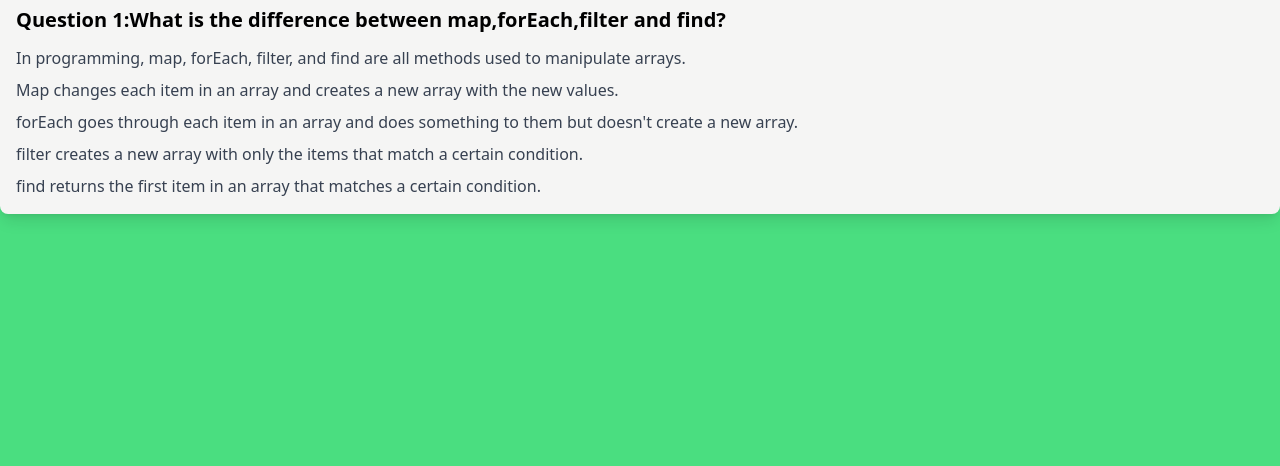
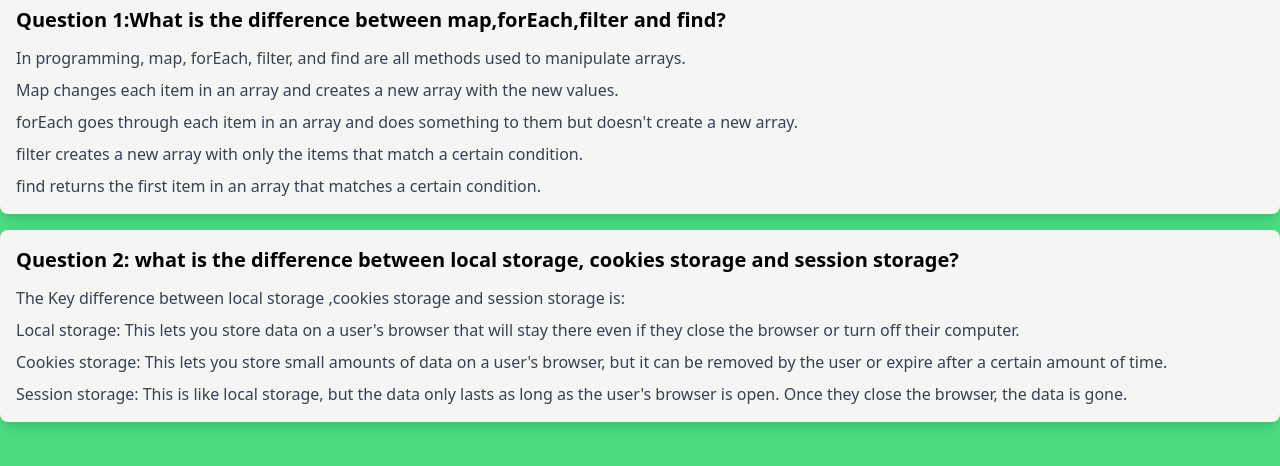
Before and after one commit to jobayermannan/Assignment-7-Quize-Hero, a plain HTML site: page blog.html in a window 1280 px wide. Shown: the part 122-588 px from the top of the page. Drawn offline with nearby package versions, Linux system fonts and the light colour scheme.

Commit message:
second question added into the blog html page

```diff
--- a/blog.html
+++ b/blog.html
@@ -23,6 +23,21 @@
 
             </p>
           </div>
+          <div class="bg-stone-100 rounded-lg shadow-lg p-4">
+            <h2 class="text-xl font-bold mb-3">Question 2:
+
+                what is the difference between local storage, cookies storage and  session storage?</h2>
+            <p class="text-gray-700 space-y-2">
+               <span class="block">The Key difference between local storage ,cookies storage and session storage is:</span>
+                <span class="block"> Local storage: This lets you store data on a user's browser that will stay there even if they close the browser or turn off their computer.</span>
+
+                 <span class="block">
+                    Cookies storage: This lets you store small amounts of data on a user's browser, but it can be removed by the user or expire after a certain amount of time.</span>
+               <span class="block">Session storage: This is like local storage, but the data only lasts as long as the user's browser is open. Once they close the browser, the data is gone.</span>
+
+
+            </p>
+          </div>
 
 
 </body>
```
